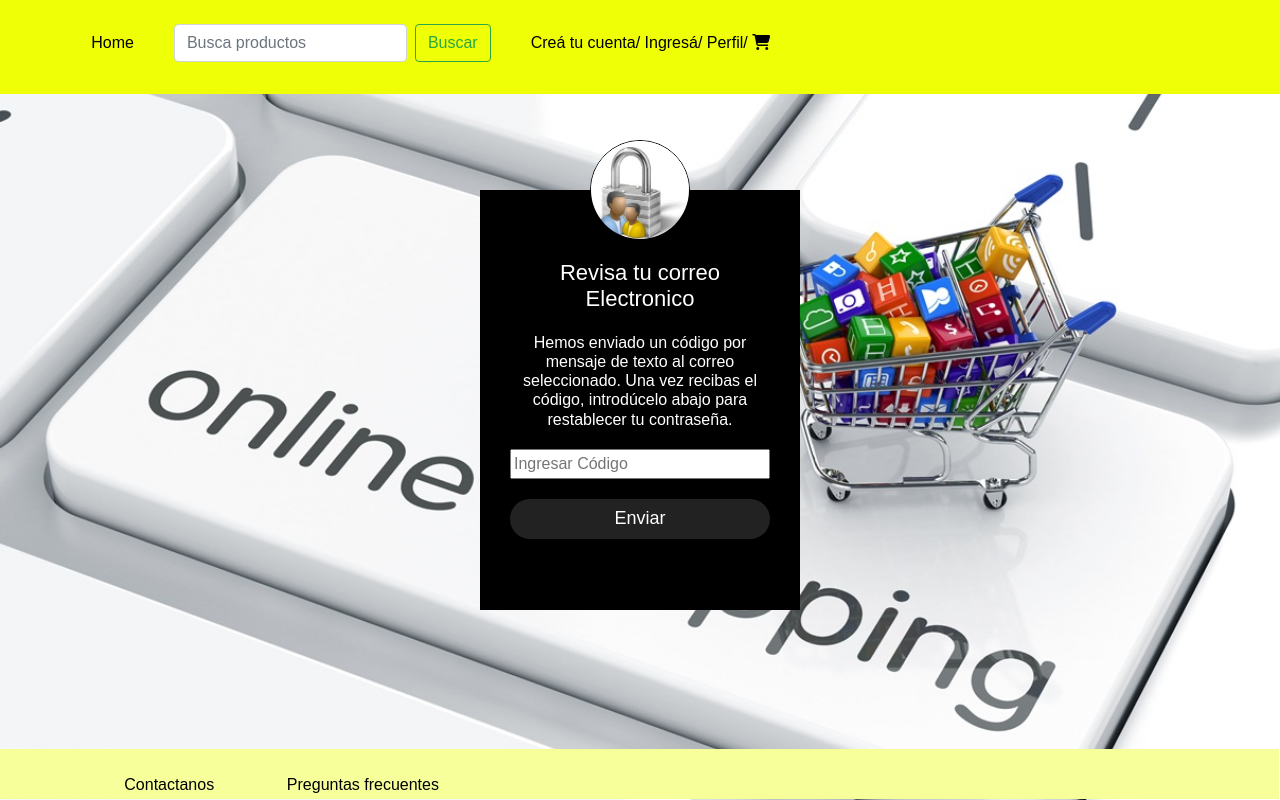
After one commit to AilenVazquez/Proyecto-Integrador, a PHP site: the page made by Codigo de Restablecimiento.php in a window 1280 px wide. The commit adds this page. Run offline with PHP 8.4, Linux system fonts and the light colour scheme; some libraries are stand-ins or nearby versions.

Commit message:
Restablecimiento

```diff
--- /dev/null
+++ b/Codigo de Restablecimiento.php
@@ -0,0 +1,30 @@
+<!DOCTYPE html>
+<html lang="en" dir="ltr">
+  <head>
+    <title>Restablecimiento de contraseña</title>
+    <?php include("Partes/head.php") ?>
+  </head>
+
+  <body class="rest">
+    <header>
+      <?php include("Partes/header.php") ?>
+    </header>
+
+    <section class="caja_rest">
+      <img class= "avatar" src="img/images.jpg" alt="logo Login">
+      <h1>Revisa tu correo Electronico</h1>
+      <h2>Hemos enviado un código por mensaje de texto al correo seleccionado. Una vez recibas el código, introdúcelo abajo para restablecer tu contraseña.</h2>
+      <form action="login.php" method="post">
+        <!-- Usuario -->
+        <input type="text" name="text" value="" placeholder="Ingresar Código">
+        <small class="text-danger"><?= isset($arrayDeErrores['email']) ? $arrayDeErrores['email'] : "" ?></small>
+        <input type="submit" name=" " value="Enviar">
+      </form>
+    </section>
+
+    <footer>
+      <?php include("Partes/footer.php") ?>
+    </footer>
+
+  </body>
+</html>
--- a/css/master.css
+++ b/css/master.css
@@ -431,3 +431,98 @@ article .respuesta{
   margin-left: 30vh 33% 30vh 33%;
   font-size: 7vh;
 }
+
+
+
+
+
+/*   RESTABLECIMIENTO DE CONTRASEÑA  */
+
+.rest {
+  margin: 0;
+  padding: 0;
+  background: url(../img/ecommerce.jpg) no-repeat center top;
+  background-size: cover;
+  font-family: sans-serif;
+  height: 100vh;
+}
+
+.caja_rest {
+  width: 320px;
+  height: 420px;
+  background: #000;
+  color:#fff;
+  top: 50%;
+  left: 50%;
+  position: absolute;
+  transform: translate(-50%, -50%);
+  box-sizing: border-box;
+  padding: 70px 30px;
+}
+
+.caja_rest .avatar {
+  width: 100px;
+  height: 100px;
+  border: 1px solid #000;
+  border-radius: 50%;
+  position: absolute;
+  top: -50px;
+  left: calc(50% - 50px);
+}
+
+.caja_rest h1 {
+  margin: 0;
+  padding: 0 0 20px;
+  text-align: center;
+  font-size: 22px;
+}
+.caja_rest h2 {
+  margin: 0;
+  padding: 0 0 20px;
+  text-align: center;
+  font-size: 16px;
+}
+
+.caja_rest label {
+  margin: 0;
+  padding: 0;
+  font-weight: bold;
+  display: block;
+}
+
+.caja_rest input {
+  width: 100%;
+  margin-bottom: 20px;
+}
+
+.caja_rest input[type="email"]{
+  border: none;
+  border-bottom: 1px solid #fff;
+  background: transparent;
+  color: #fff;
+  outline: none;
+  height: 40px;
+  font-size: 16px;
+}
+
+.caja_rest input[type="submit"]{
+  border: none;
+  outline: none;
+  height: 40px;
+  color: #fff;
+  background: #fff2;
+  font-size: 18px;
+  border-radius: 20px;
+}
+.caja_rest a {
+  text-decoration: none;
+  font-size: 12px;
+  line-height: 20px;
+  color: darkgrey;
+  position: relative;
+  top: -40px;
+}
+
+.caja_rest a:hover {
+  color: #fff;
+}
```
Also changed, not shown: Restablecimiento de contraseña.php (added, +64 -0 lines).
